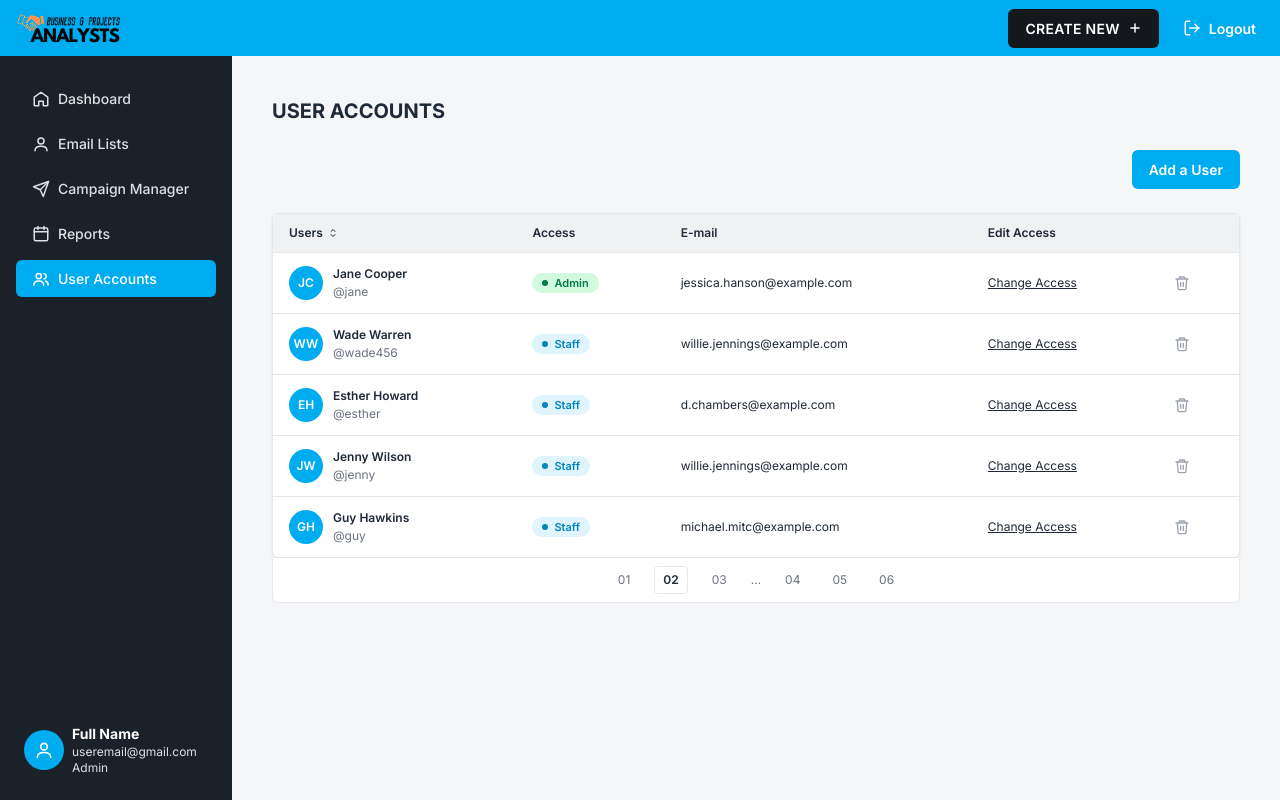
After one commit to janqwzafrica/AI-Email-Agent, a Flask app: page /user-accounts in a window 1280 px wide. The commit adds this page. Run offline with Flask 3, Linux system fonts and the light colour scheme.

Commit message:
Worked on Email lists , reports and user accounts interface

```diff
--- a/app.py
+++ b/app.py
@@ -14,5 +14,30 @@ def index():
     return render_template("index.html")
 
 
+@app.route("/email-lists")
+def email_lists():
+    return render_template("email_lists.html")
+
+
+@app.route("/email-lists/<list_id>")
+def email_list_detail(list_id):
+    return render_template("email_list_detail.html", list_id=list_id)
+
+
+@app.route("/reports")
+def reports():
+    return render_template("reports.html")
+
+
+@app.route("/user-accounts")
+def user_accounts():
+    return render_template("user_accounts.html")
+
+
+@app.route("/user-accounts/edit")
+def user_form():
+    return render_template("user_form.html")
+
+
 if __name__ == "__main__":
     app.run(debug=True)
--- a/static/css/base.css
+++ b/static/css/base.css
@@ -98,3 +98,22 @@ body {
   min-width: 0;
   padding: var(--space-5) var(--space-5) var(--space-4);
 }
+
+.back-link {
+  display: inline-flex;
+  align-items: center;
+  gap: var(--space-2);
+  font-weight: 600;
+  margin-bottom: var(--space-4);
+}
+
+.back-link:hover {
+  color: var(--color-brand);
+}
+
+.page-heading {
+  font-size: var(--font-size-heading);
+  font-weight: 700;
+  text-transform: uppercase;
+  margin-bottom: var(--space-4);
+}
--- a/static/css/components/buttons.css
+++ b/static/css/components/buttons.css
@@ -33,6 +33,13 @@
   background: #000000;
 }
 
+/* Small pill button used inside tables/toolbars (e.g. Download, Export) */
+.btn--table {
+  padding: 4px 16px;
+  border-radius: 999px;
+  font-size: var(--font-size-table);
+}
+
 .btn--ghost {
   border-color: var(--color-border);
   background: var(--color-surface);
--- /dev/null
+++ b/static/css/components/forms.css
@@ -0,0 +1,122 @@
+/* ---- Toolbar: search + filter row above tables ---- */
+.toolbar {
+  display: flex;
+  align-items: center;
+  gap: var(--space-3);
+  flex-wrap: wrap;
+  margin-bottom: var(--space-4);
+}
+
+.toolbar__spacer {
+  flex: 1;
+}
+
+.search {
+  display: flex;
+  align-items: center;
+  gap: var(--space-2);
+  background: var(--color-surface);
+  border: 1px solid var(--color-border);
+  border-radius: 999px;
+  padding: 8px 16px;
+  min-width: 220px;
+  color: var(--color-text-muted);
+}
+
+.search input {
+  border: 0;
+  outline: none;
+  background: transparent;
+  font: inherit;
+  font-size: var(--font-size-body);
+  color: var(--color-text);
+  width: 100%;
+}
+
+.search input::placeholder {
+  color: #9ca3af;
+}
+
+.filter-btn {
+  display: inline-flex;
+  align-items: center;
+  gap: var(--space-2);
+  background: var(--color-surface);
+  border: 1px solid var(--color-border);
+  border-radius: 999px;
+  padding: 8px 16px;
+  font-size: var(--font-size-body);
+  font-weight: 500;
+  color: var(--color-text);
+  cursor: pointer;
+}
+
+.filter-btn:hover {
+  border-color: var(--color-brand);
+}
+
+/* ---- Forms ---- */
+.form {
+  max-width: 720px;
+}
+
+.form__title {
+  font-size: var(--font-size-body);
+  font-weight: 700;
+  margin-bottom: var(--space-4);
+}
+
+.form__grid {
+  display: grid;
+  grid-template-columns: 1fr 1fr;
+  gap: var(--space-4) var(--space-5);
+}
+
+.form__field {
+  display: flex;
+  flex-direction: column;
+  gap: var(--space-2);
+}
+
+.form__field--full {
+  grid-column: 1 / -1;
+}
+
+.form__label {
+  font-size: var(--font-size-body);
+  font-weight: 600;
+}
+
+.form__input,
+.form__select {
+  font: inherit;
+  font-size: var(--font-size-body);
+  padding: 12px 14px;
+  border: 1px solid var(--color-border);
+  border-radius: var(--radius);
+  background: var(--color-surface);
+  color: var(--color-text);
+  width: 100%;
+}
+
+.form__input::placeholder {
+  color: #9ca3af;
+}
+
+.form__input:focus,
+.form__select:focus {
+  outline: 2px solid var(--color-brand);
+  outline-offset: -1px;
+}
+
+.form__actions {
+  display: flex;
+  gap: var(--space-3);
+  margin-top: var(--space-4);
+}
+
+@media (max-width: 720px) {
+  .form__grid {
+    grid-template-columns: 1fr;
+  }
+}
--- /dev/null
+++ b/static/css/components/tables.css
@@ -0,0 +1,167 @@
+.table-wrap {
+  background: var(--color-surface);
+  border: 1px solid var(--color-border);
+  border-radius: var(--radius);
+  box-shadow: var(--shadow);
+  overflow-x: auto;
+}
+
+.table {
+  width: 100%;
+  border-collapse: collapse;
+  font-size: var(--font-size-table);
+}
+
+.table th {
+  text-align: left;
+  font-weight: 600;
+  color: var(--color-text);
+  background: #f0f1f2;
+  padding: 10px 16px;
+  white-space: nowrap;
+}
+
+.table td {
+  padding: 12px 16px;
+  border-top: 1px solid var(--color-border);
+  vertical-align: middle;
+}
+
+.table__sort {
+  display: inline-flex;
+  align-items: center;
+  gap: 4px;
+}
+
+.table__link {
+  text-decoration: underline;
+  color: var(--color-text);
+}
+
+.table__link:hover {
+  color: var(--color-brand);
+}
+
+.table__delete {
+  color: #e02424;
+  font-weight: 500;
+}
+
+.table__delete:hover {
+  text-decoration: underline;
+}
+
+.table__action {
+  color: var(--color-brand);
+  font-weight: 500;
+}
+
+.table__action:hover {
+  text-decoration: underline;
+}
+
+.table__blacklisted {
+  color: #e02424;
+  font-weight: 500;
+}
+
+.table__icon-btn {
+  background: none;
+  border: 0;
+  cursor: pointer;
+  color: #9ca3af;
+  padding: 4px;
+}
+
+.table__icon-btn:hover {
+  color: #e02424;
+}
+
+/* ---- User cell (avatar + name + handle) ---- */
+.user-cell {
+  display: flex;
+  align-items: center;
+  gap: 10px;
+}
+
+.user-cell__avatar {
+  width: 34px;
+  height: 34px;
+  border-radius: 50%;
+  background: var(--color-brand);
+  color: #ffffff;
+  font-weight: 600;
+  font-size: var(--font-size-table);
+  display: flex;
+  align-items: center;
+  justify-content: center;
+  flex-shrink: 0;
+}
+
+.user-cell__name {
+  font-weight: 600;
+  display: block;
+}
+
+.user-cell__handle {
+  color: var(--color-text-muted);
+}
+
+/* ---- Access pills ---- */
+.access {
+  display: inline-flex;
+  align-items: center;
+  gap: 6px;
+  padding: 2px 10px;
+  border-radius: 999px;
+  font-size: 11px;
+  font-weight: 600;
+}
+
+.access::before {
+  content: "";
+  width: 6px;
+  height: 6px;
+  border-radius: 50%;
+  background: currentColor;
+}
+
+.access--admin {
+  background: var(--label-interested-bg);
+  color: var(--label-interested-text);
+}
+
+.access--staff {
+  background: #e0f4fd;
+  color: #0086bd;
+}
+
+/* ---- Pagination ---- */
+.pagination {
+  display: flex;
+  justify-content: center;
+  align-items: center;
+  gap: var(--space-3);
+  background: var(--color-surface);
+  border: 1px solid var(--color-border);
+  border-top: 0;
+  border-radius: 0 0 var(--radius) var(--radius);
+  padding: var(--space-2);
+  font-size: var(--font-size-table);
+  color: var(--color-text-muted);
+}
+
+.pagination__page {
+  padding: 4px 8px;
+  border-radius: 4px;
+}
+
+.pagination__page:hover {
+  color: var(--color-text);
+}
+
+.pagination__page--current {
+  border: 1px solid var(--color-border);
+  color: var(--color-text);
+  font-weight: 600;
+}
--- a/templates/base.html
+++ b/templates/base.html
@@ -12,6 +12,8 @@
   <link rel="stylesheet" href="{{ url_for('static', filename='css/components/sidebar.css') }}">
   <link rel="stylesheet" href="{{ url_for('static', filename='css/components/buttons.css') }}">
   <link rel="stylesheet" href="{{ url_for('static', filename='css/components/cards.css') }}">
+  <link rel="stylesheet" href="{{ url_for('static', filename='css/components/tables.css') }}">
+  <link rel="stylesheet" href="{{ url_for('static', filename='css/components/forms.css') }}">
   {% block styles %}{% endblock %}
 </head>
 <body>
--- /dev/null
+++ b/templates/partials/icons.html
@@ -0,0 +1,24 @@
+{% macro search_icon() -%}
+<svg width="16" height="16" viewBox="0 0 24 24" fill="none" stroke="currentColor" stroke-width="2" stroke-linecap="round" aria-hidden="true">
+  <circle cx="11" cy="11" r="7"/>
+  <path d="m21 21-4.3-4.3"/>
+</svg>
+{%- endmacro %}
+
+{% macro filter_icon() -%}
+<svg width="14" height="14" viewBox="0 0 24 24" fill="none" stroke="currentColor" stroke-width="2" stroke-linecap="round" stroke-linejoin="round" aria-hidden="true">
+  <path d="M3 5h18l-7 8v6l-4-2v-4Z"/>
+</svg>
+{%- endmacro %}
+
+{% macro sort_icon() -%}
+<svg width="12" height="12" viewBox="0 0 24 24" fill="none" stroke="currentColor" stroke-width="2" stroke-linecap="round" stroke-linejoin="round" aria-hidden="true">
+  <path d="M12 4v16M12 20l-4-4M12 20l4-4"/>
+</svg>
+{%- endmacro %}
+
+{% macro trash_icon() -%}
+<svg width="16" height="16" viewBox="0 0 24 24" fill="none" stroke="currentColor" stroke-width="2" stroke-linecap="round" stroke-linejoin="round" aria-hidden="true">
+  <path d="M3 6h18M8 6V4a1 1 0 0 1 1-1h6a1 1 0 0 1 1 1v2M19 6l-1 14a2 2 0 0 1-2 2H8a2 2 0 0 1-2-2L5 6M10 11v6M14 11v6"/>
+</svg>
+{%- endmacro %}
--- a/templates/partials/sidebar.html
+++ b/templates/partials/sidebar.html
@@ -2,7 +2,8 @@
   <nav class="sidebar__nav">
     <ul class="sidebar__list">
       <li>
-        <a href="{{ url_for('index') }}" class="sidebar__link sidebar__link--active">
+        <a href="{{ url_for('index') }}"
+           class="sidebar__link {{ 'sidebar__link--active' if request.endpoint == 'index' }}">
           <svg width="18" height="18" viewBox="0 0 24 24" fill="none" stroke="currentColor" stroke-width="2" stroke-linecap="round" stroke-linejoin="round" aria-hidden="true">
             <path d="M3 9.5 12 3l9 6.5V20a1 1 0 0 1-1 1h-5v-6h-6v6H4a1 1 0 0 1-1-1Z"/>
           </svg>
@@ -10,7 +11,8 @@
         </a>
       </li>
       <li>
-        <a href="#" class="sidebar__link">
+        <a href="{{ url_for('email_lists') }}"
+           class="sidebar__link {{ 'sidebar__link--active' if request.endpoint in ('email_lists', 'email_list_detail') }}">
           <svg width="18" height="18" viewBox="0 0 24 24" fill="none" stroke="currentColor" stroke-width="2" stroke-linecap="round" stroke-linejoin="round" aria-hidden="true">
             <circle cx="12" cy="8" r="4"/>
             <path d="M4 21c0-4 3.6-6 8-6s8 2 8 6"/>
@@ -28,7 +30,8 @@
         </a>
       </li>
       <li>
-        <a href="#" class="sidebar__link">
+        <a href="{{ url_for('reports') }}"
+           class="sidebar__link {{ 'sidebar__link--active' if request.endpoint == 'reports' }}">
           <svg width="18" height="18" viewBox="0 0 24 24" fill="none" stroke="currentColor" stroke-width="2" stroke-linecap="round" stroke-linejoin="round" aria-hidden="true">
             <rect x="3" y="4" width="18" height="17" rx="2"/>
             <path d="M8 2v4M16 2v4M3 9h18"/>
@@ -37,7 +40,8 @@
         </a>
       </li>
       <li>
-        <a href="#" class="sidebar__link">
+        <a href="{{ url_for('user_accounts') }}"
+           class="sidebar__link {{ 'sidebar__link--active' if request.endpoint in ('user_accounts', 'user_form') }}">
           <svg width="18" height="18" viewBox="0 0 24 24" fill="none" stroke="currentColor" stroke-width="2" stroke-linecap="round" stroke-linejoin="round" aria-hidden="true">
             <circle cx="9" cy="8" r="3.5"/>
             <path d="M2.5 20c0-3.5 3-5.5 6.5-5.5s6.5 2 6.5 5.5"/>
--- /dev/null
+++ b/templates/user_accounts.html
@@ -0,0 +1,66 @@
+{% extends 'base.html' %}
+{% from 'partials/icons.html' import trash_icon %}
+
+{% block title %}User Accounts — AI Email Agent{% endblock %}
+
+{% block content %}
+<h1 class="page-heading">User Accounts</h1>
+
+<div class="toolbar">
+  <span class="toolbar__spacer"></span>
+  <a href="{{ url_for('user_form') }}" class="btn btn--primary">Add a User</a>
+</div>
+
+<div class="table-wrap">
+  <table class="table">
+    <thead>
+      <tr>
+        <th><span class="table__sort">Users
+          <svg width="12" height="12" viewBox="0 0 24 24" fill="none" stroke="currentColor" stroke-width="2" stroke-linecap="round" stroke-linejoin="round" aria-hidden="true">
+            <path d="M8 9l4-4 4 4M8 15l4 4 4-4"/>
+          </svg></span>
+        </th>
+        <th>Access</th>
+        <th>E-mail</th>
+        <th>Edit Access</th>
+        <th></th>
+      </tr>
+    </thead>
+    <tbody>
+      {% for row in [
+        {'name': 'Jane Cooper', 'handle': '@jane', 'initials': 'JC', 'access': 'Admin', 'email': 'jessica.hanson@example.com'},
+        {'name': 'Wade Warren', 'handle': '@wade456', 'initials': 'WW', 'access': 'Staff', 'email': 'willie.jennings@example.com'},
+        {'name': 'Esther Howard', 'handle': '@esther', 'initials': 'EH', 'access': 'Staff', 'email': 'd.chambers@example.com'},
+        {'name': 'Jenny Wilson', 'handle': '@jenny', 'initials': 'JW', 'access': 'Staff', 'email': 'willie.jennings@example.com'},
+        {'name': 'Guy Hawkins', 'handle': '@guy', 'initials': 'GH', 'access': 'Staff', 'email': 'michael.mitc@example.com'},
+      ] %}
+      <tr>
+        <td>
+          <div class="user-cell">
+            <span class="user-cell__avatar">{{ row.initials }}</span>
+            <span>
+              <span class="user-cell__name">{{ row.name }}</span>
+              <span class="user-cell__handle">{{ row.handle }}</span>
+            </span>
+          </div>
+        </td>
+        <td><span class="access access--{{ row.access | lower }}">{{ row.access }}</span></td>
+        <td>{{ row.email }}</td>
+        <td><a href="{{ url_for('user_form') }}" class="table__link">Change Access</a></td>
+        <td><button class="table__icon-btn" aria-label="Delete user">{{ trash_icon() }}</button></td>
+      </tr>
+      {% endfor %}
+    </tbody>
+  </table>
+</div>
+
+<nav class="pagination" aria-label="Pagination">
+  <a href="#" class="pagination__page">01</a>
+  <a href="#" class="pagination__page pagination__page--current">02</a>
+  <a href="#" class="pagination__page">03</a>
+  <span>…</span>
+  <a href="#" class="pagination__page">04</a>
+  <a href="#" class="pagination__page">05</a>
+  <a href="#" class="pagination__page">06</a>
+</nav>
+{% endblock %}
```
Also changed, not shown: templates/email_list_detail.html (added, +61 -0 lines), templates/email_lists.html (added, +47 -0 lines), templates/reports.html (added, +49 -0 lines), templates/user_form.html (added, +49 -0 lines).
